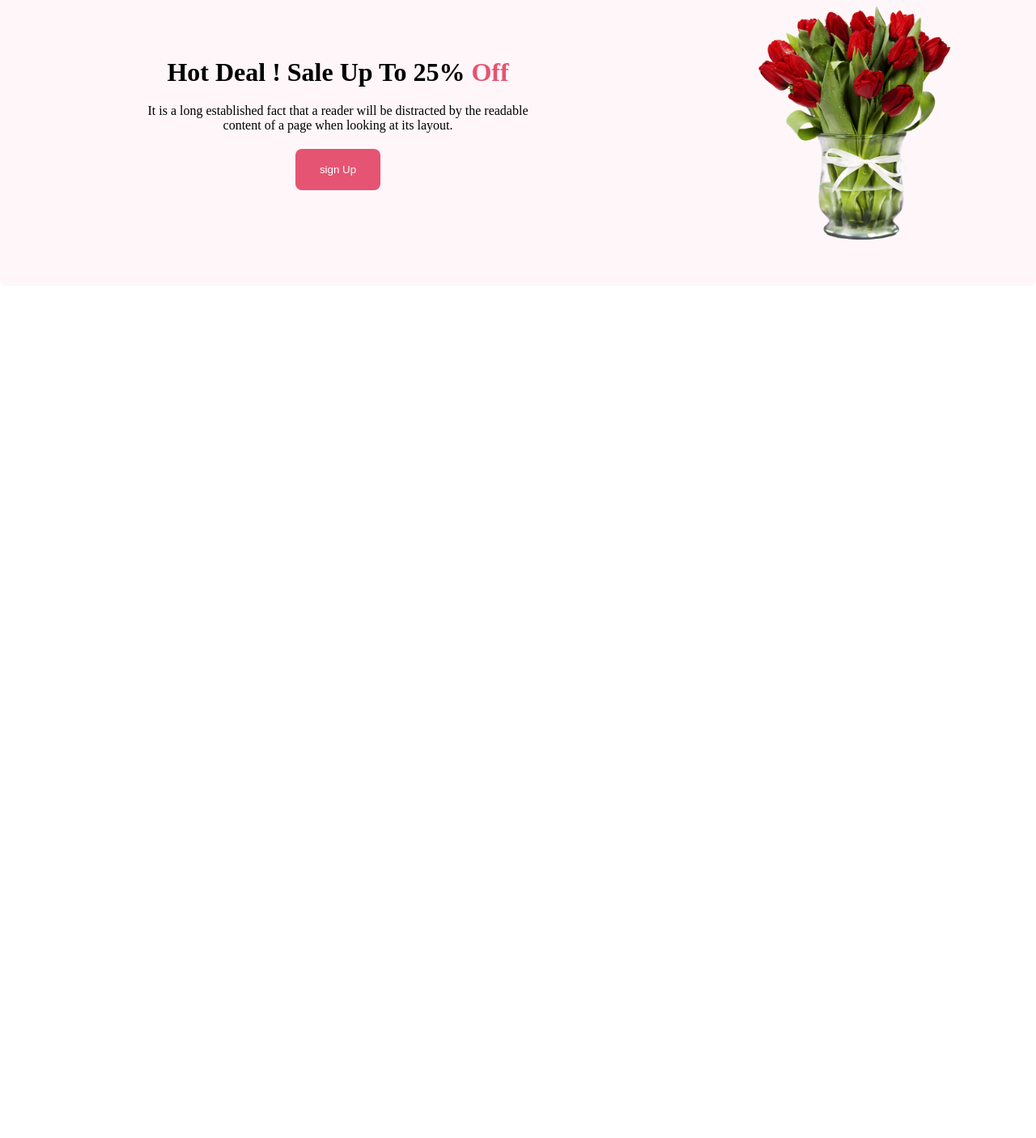
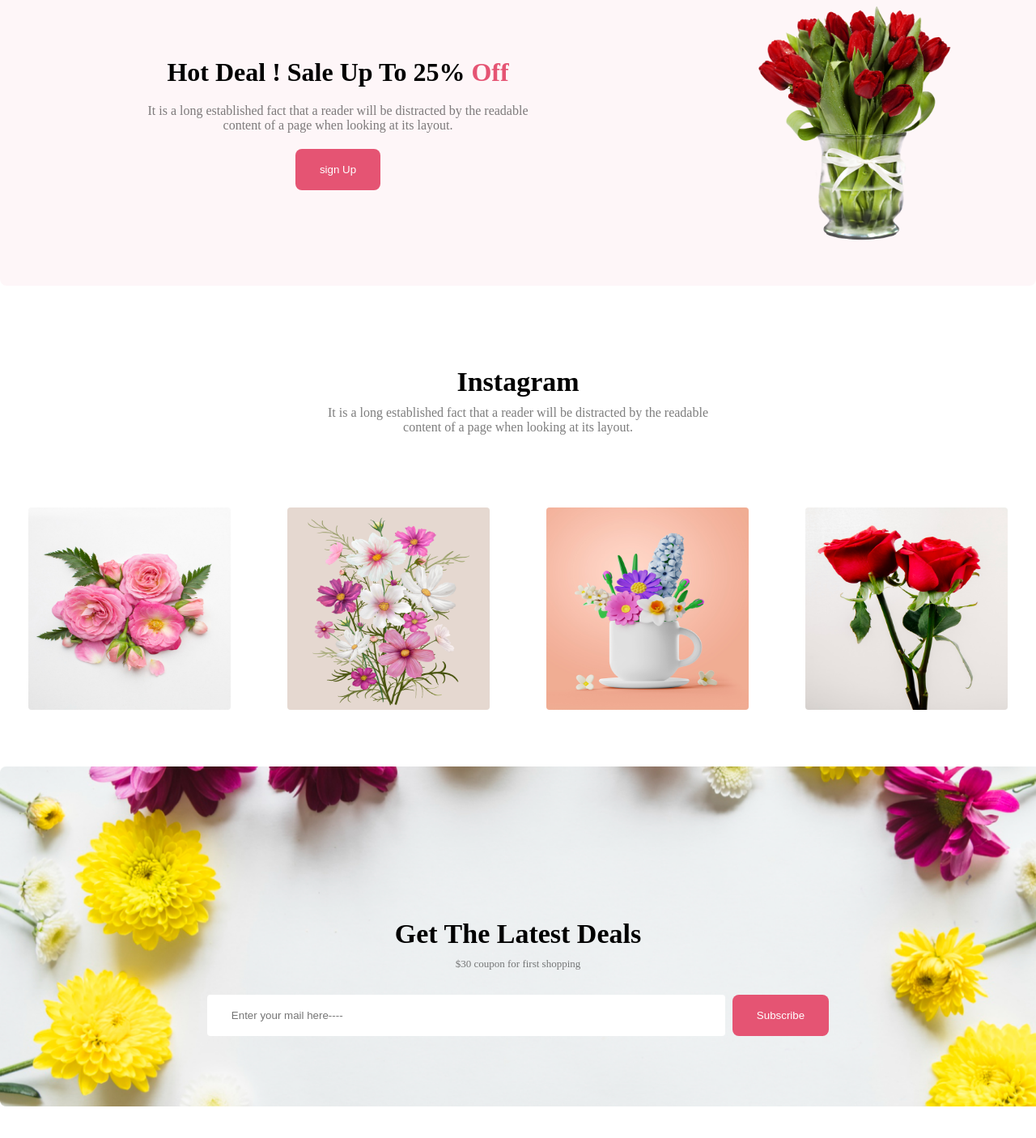
Before and after one commit to pekulhossain/flower-shop-assignment, a plain HTML site: page index.html in a window 1280 px wide. Shown: the part 2032-3438 px from the top of the page at 81% size. Before the commit the page ends 2485 px from the top, so only its background shows below. Drawn offline with Linux system fonts and the light colour scheme.

Commit message:
input section commit

```diff
--- a/flower.css
+++ b/flower.css
@@ -154,6 +154,9 @@ padding-top: 148px;
     width: 50%;
 
 }
+.hot-deal-left p{
+   color:rgba(39, 39, 39, 0.60);
+}
 #hot-deal-off{
 color: #E55473;
 }
@@ -173,3 +176,83 @@ margin-top: 20px;
 width: 250px;
 height: 300px;
 }
+.instagram-content{
+    align-items: center;
+    align-content: center;
+    text-align: center;
+    justify-content: center;
+
+}
+.insta-title{
+    margin-bottom: 10px;
+    font-size: 34px;
+}
+
+.insta-discription{
+color:rgba(39, 39, 39, 0.60);
+margin-bottom: 20px;
+}
+.instagram-image-section{
+    display: flex;
+    align-items: center;
+    align-content: center;
+    text-align: center;
+    justify-content: space-around;
+
+}
+.instagram-image{
+margin: 70px 30px;
+}
+.instagram-image img {
+    width:250px;
+    height:250px;
+    gap: 5px;
+    border-radius: 4px;
+}
+.latest-deal-section{
+    background-image: url('Rectangle\ 9.png');
+    background-repeat: no-repeat;
+    background-size: cover;
+    width: 100%;
+    height: 320px;
+
+}
+.latest-deal-title{
+    font-size: 34px;
+    margin-bottom: 10px;
+    margin-top: 40px;
+
+}
+.latest-deal-para{
+    font-size: 13px;
+    margin-bottom: 30px;
+    color: rgba(39, 39, 39, 0.60);
+}
+.latest-deal-section{
+    display:inline-block;
+    align-items: center;
+    align-content: center;
+    text-align: center;
+    padding-top: 80px;
+    padding-bottom: 20px;
+    justify-content: center;
+    margin-bottom: 80px;
+}
+.input-field input {
+    padding: 18px 30px;
+    width: 50%;
+    border: none;
+    border-radius: 4px;
+   margin-right: 5px;
+}
+
+.latest-deal-button{
+border-radius: 8px;
+background-color: #E55473;
+padding: 18px 30px;
+border: none;
+color: white;
+}
+#mail{
+    color: rgba(39, 39, 39, 0.60);
+}
--- a/index.html
+++ b/index.html
@@ -79,6 +79,39 @@
                 <img src="Flower Asset/pngwing 8.png" alt="">
             </div>
         </div>
+        <div class="instagram-container">
+            <div class="instagram-content">
+                <h2 class="insta-title">Instagram</h2>
+                <p class="insta-discription">It is a long established fact that a reader will be distracted by the readable <br> content of a page when looking at its layout. </p>
+            </div>
+            <div class="instagram-image-section">
+                <div class="instagram-image">
+                    <img src="Flower Asset/Flower 01.png" alt="">
+                </div>
+                <div class="instagram-image">
+                    <img src="Flower Asset/Rectangle 4.png" alt="">
+                </div>
+                <div class="instagram-image">
+                    <img src="Flower Asset/Rectangle 5.png" alt="">
+                </div>
+                <div class="instagram-image">
+                    <img src="Flower Asset/Rectangle 6.png" alt="">
+                </div>
+
+            </div>
+        </div>
+        <div class="latest-deal-section">
+            <h2 class="latest-deal-title">
+                Get The Latest Deals
+            </h2>
+            <p class="latest-deal-para">$30 coupon for first shopping </p>
+            <div class="input-field">
+                <input type="email" id="mail" placeholder="Enter your mail here----">
+                <button class="latest-deal-button">
+                    Subscribe
+                </button>
+            </div>
+        </div>
     </main>
     <footer>
 
```
Also changed, not shown: Rectangle 9.png (renamed from Flower Asset/Rectangle 9.png).
